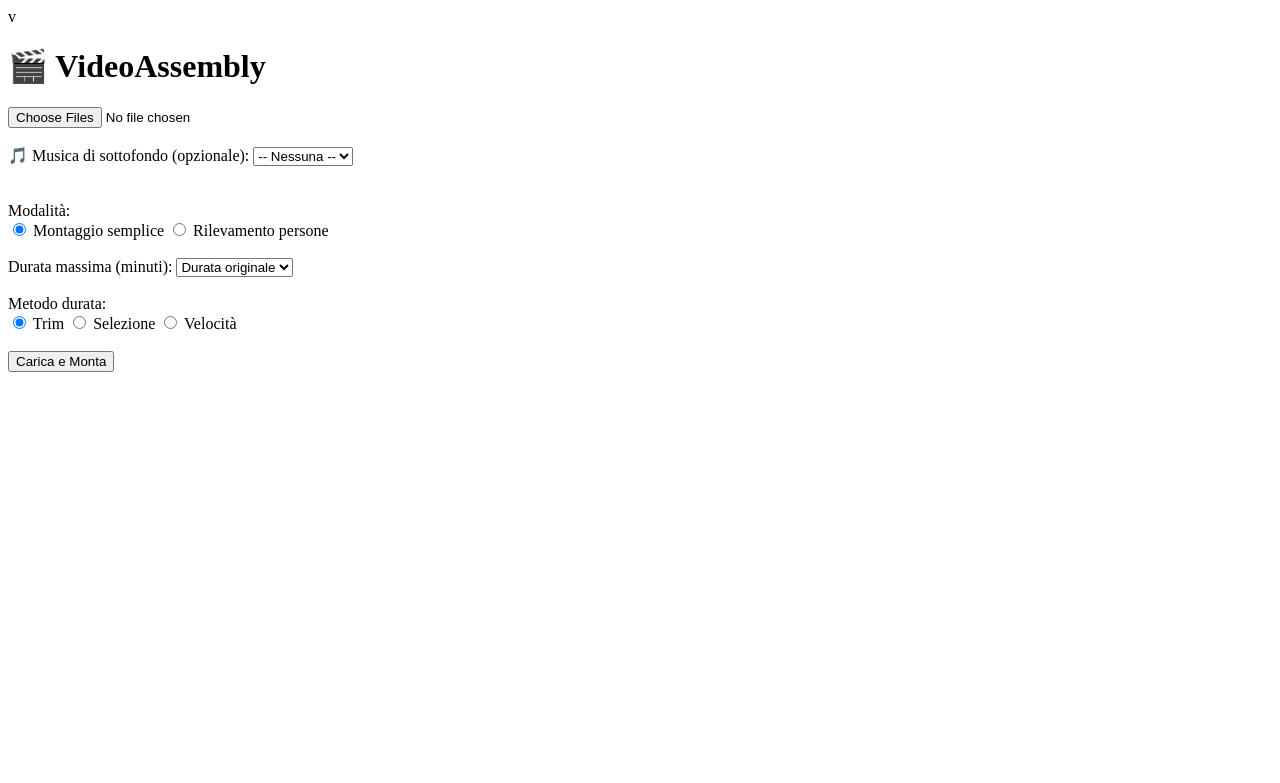
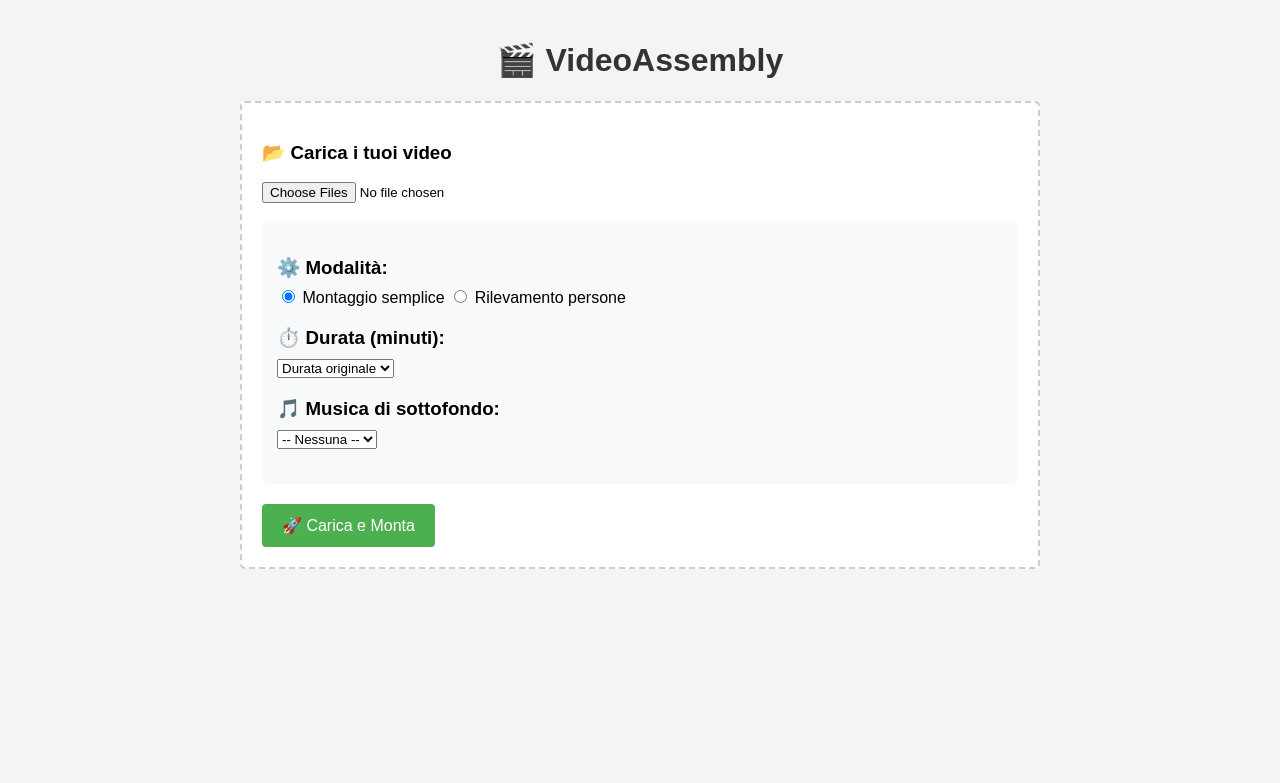
Before and after one commit to blackice282/videoassembly, a PHP site: page / in a window 1280 px wide. Shown: the top 783 px of the page. Run offline with PHP 8.4, Linux system fonts and the light colour scheme; data that the repository does not hold is empty.

Commit message:
Update index.php

```diff
--- a/index.php
+++ b/index.php
@@ -1,5 +1,4 @@
-v<?php
-// Includi i file necessari
+<?php
 require_once 'config.php';
 require_once 'ffmpeg_script.php';
 require_once 'people_detection.php';
@@ -29,7 +28,7 @@ function concatenateTsFiles($tsFiles, $outputFile, $audioPath = null) {
     if ($audioPath && file_exists($audioPath)) {
         $result = process_video($tempMerged, $audioPath);
         if ($result['success']) {
-            copy(parse_url($result['video_url'], PHP_URL_PATH), $outputFile);
+            copy($result['video_url'], $outputFile);
         } else {
             copy($tempMerged, $outputFile);
         }
@@ -47,16 +46,13 @@ function cleanupTempFiles($files, $keepOriginals = false) {
         }
     }
 }
-// Gestione dell'invio del form
+
 if ($_SERVER["REQUEST_METHOD"] == "POST") {
     createUploadsDir();
-    set_time_limit(300); // 5 minuti
+    set_time_limit(300);
 
     $mode = $_POST['mode'] ?? 'simple';
     $targetDuration = (isset($_POST['duration']) && is_numeric($_POST['duration'])) ? intval($_POST['duration']) * 60 : 0;
-    $durationMethod = $_POST['duration_method'] ?? 'trim';
-    setConfig('duration_editor.method', $durationMethod);
-
     $selectedAudio = isset($_POST['audio']) ? trim($_POST['audio']) : '';
     $audioPath = $selectedAudio ? realpath(__DIR__ . "/musica/" . $selectedAudio) : null;
 
@@ -65,7 +61,7 @@ if ($_SERVER["REQUEST_METHOD"] == "POST") {
         if (!$deps['ffmpeg']) {
             echo "<div style='background: #f8d7da; padding: 10px; border-radius: 5px; margin: 10px 0; color: #721c24;'>";
             echo "<strong>⚠️ Errore: FFmpeg non disponibile</strong><br>";
-            echo "Il rilevamento persone richiede FFmpeg. Il sistema non può funzionare senza questa dipendenza.";
+            echo "Il rilevamento persone richiede FFmpeg.";
             echo "</div>";
             exit;
         }
@@ -92,18 +88,13 @@ if ($_SERVER["REQUEST_METHOD"] == "POST") {
 
                     if ($mode === 'detect_people') {
                         echo "🔍 Analisi del video: $name<br>";
-                        $start_time = microtime(true);
                         $detectionResult = detectMovingPeople($destination);
-                        $detection_time = round(microtime(true) - $start_time, 1);
-
                         if ($detectionResult['success']) {
-                            $num_segments = count($detectionResult['segments']);
-                            echo "👥 Rilevate $num_segments scene in $detection_time secondi<br>";
                             foreach ($detectionResult['segments'] as $segment) {
                                 $segments_to_process[] = $segment;
                             }
                         } else {
-                            echo "⚠️ " . $detectionResult['message'] . " nel file: $name<br>";
+                            echo "⚠️ " . $detectionResult['message'] . "<br>";
                         }
                     } else {
                         $tsFile = getConfig('paths.uploads', 'uploads') . '/' . pathinfo($name, PATHINFO_FILENAME) . '.ts';
@@ -116,12 +107,9 @@ if ($_SERVER["REQUEST_METHOD"] == "POST") {
             }
         }
         echo "</div>";
+
         if ($mode === 'detect_people' && count($segments_to_process) > 0) {
-            echo "<br>⏳ <strong>Finalizzazione del montaggio...</strong><br>";
-
-            $segments_to_process = array_slice($segments_to_process, 0, 20);
             $segment_ts_files = [];
-
             foreach ($segments_to_process as $segment) {
                 $tsFile = pathinfo($segment, PATHINFO_DIRNAME) . '/' . pathinfo($segment, PATHINFO_FILENAME) . '.ts';
                 convertToTs($segment, $tsFile);
@@ -129,44 +117,15 @@ if ($_SERVER["REQUEST_METHOD"] == "POST") {
                     $segment_ts_files[] = $tsFile;
                 }
             }
-
             if (count($segment_ts_files) > 0) {
-                sort($segment_ts_files);
-                $segmentsToUse = $segments_to_process;
-
-                if ($targetDuration > 0) {
-                    echo "⏱️ Adattamento alla durata di " . gmdate("H:i:s", $targetDuration) . "...<br>";
-                    $tempDir = getConfig('paths.temp', 'temp') . '/duration_' . uniqid();
-                    $segmentsDetailedInfo = $detectionResult['segments_info'] ?? [];
-                    $adaptedSegments = adaptSegmentsToDuration($segmentsToUse, $targetDuration, $tempDir, $segmentsDetailedInfo);
-
-                    if (!empty($adaptedSegments)) {
-                        $segmentsToUse = $adaptedSegments;
-                        $segment_ts_files = [];
-                        foreach ($adaptedSegments as $segment) {
-                            $tsFile = pathinfo($segment, PATHINFO_DIRNAME) . '/' . pathinfo($segment, PATHINFO_FILENAME) . '.ts';
-                            convertToTs($segment, $tsFile);
-                            if (file_exists($tsFile)) {
-                                $segment_ts_files[] = $tsFile;
-                            }
-                        }
-                    }
-                }
-
-                $timestamp = date('Ymd_His');
-                $outputFinal = getConfig('paths.uploads', 'uploads') . '/video_montato_' . $timestamp . '.mp4';
-                echo "🔄 Creazione del video finale con " . count($segment_ts_files) . " segmenti...<br>";
-                $start_time = microtime(true);
+                $outputFinal = getConfig('paths.uploads', 'uploads') . '/video_montato_' . date('Ymd_His') . '.mp4';
                 concatenateTsFiles($segment_ts_files, $outputFinal, $audioPath);
-                $time = round(microtime(true) - $start_time, 1);
-
-                echo "<br>🎉 <strong>Montaggio completato in $time secondi!</strong><br>";
-                echo "<a href='$outputFinal' download>📥 Scarica il video</a><br>";
+                echo "<br><strong>✅ Video pronto:</strong> <a href='$outputFinal' download>Scarica il video</a>";
             }
         } else if (count($uploaded_ts_files) > 1) {
             $outputFinal = getConfig('paths.uploads', 'uploads') . '/final_video_' . date('Ymd_His') . '.mp4';
             concatenateTsFiles($uploaded_ts_files, $outputFinal, $audioPath);
-            echo "<br>🎉 <strong>Montaggio completato!</strong> <a href='$outputFinal' download>Scarica il video</a>";
+            echo "<br><strong>✅ Video pronto:</strong> <a href='$outputFinal' download>Scarica il video</a>";
         } else {
             echo "<br>⚠️ Carica almeno due video.";
         }
@@ -181,6 +140,57 @@ if ($_SERVER["REQUEST_METHOD"] == "POST") {
 <head>
     <meta charset="UTF-8">
     <title>VideoAssembly</title>
+    <style>
+        body {
+            font-family: Arial, sans-serif;
+            max-width: 800px;
+            margin: 0 auto;
+            padding: 20px;
+            background: #f4f4f4;
+        }
+        h1 {
+            color: #333;
+            text-align: center;
+        }
+        .upload-container {
+            border: 2px dashed #ccc;
+            padding: 20px;
+            border-radius: 5px;
+            background: #fff;
+            margin-top: 20px;
+        }
+        .options {
+            margin: 20px 0;
+            padding: 15px;
+            background: #f8f9fa;
+            border-radius: 5px;
+        }
+        .option-group {
+            margin-bottom: 20px;
+        }
+        .option-group h3 {
+            margin-bottom: 8px;
+        }
+        select, input[type="file"], button {
+            display: block;
+            margin-top: 10px;
+        }
+        button {
+            background: #4CAF50;
+            color: white;
+            padding: 12px 20px;
+            border: none;
+            border-radius: 4px;
+            cursor: pointer;
+            font-size: 16px;
+        }
+        button:hover {
+            background: #45a049;
+        }
+        audio {
+            margin-top: 10px;
+        }
+    </style>
     <script>
         function previewAudio(file) {
             const audio = document.getElementById("audioPreview");
@@ -197,47 +207,49 @@ if ($_SERVER["REQUEST_METHOD"] == "POST") {
 </head>
 <body>
     <h1>🎬 VideoAssembly</h1>
+    <div class="upload-container">
         <form method="POST" enctype="multipart/form-data">
+            <h3>📂 Carica i tuoi video</h3>
             <input type="file" name="files[]" multiple required>
 
-        <br><br>
-        <label>🎵 Musica di sottofondo (opzionale):</label>
+            <div class="options">
+                <div class="option-group">
+                    <h3>⚙️ Modalità:</h3>
+                    <label><input type="radio" name="mode" value="simple" checked> Montaggio semplice</label>
+                    <label><input type="radio" name="mode" value="detect_people"> Rilevamento persone</label>
+                </div>
+
+                <div class="option-group">
+                    <h3>⏱️ Durata (minuti):</h3>
+                    <select name="duration">
+                        <option value="0">Durata originale</option>
+                        <option value="1">1 minuto</option>
+                        <option value="3">3 minuti</option>
+                        <option value="5">5 minuti</option>
+                        <option value="10">10 minuti</option>
+                        <option value="15">15 minuti</option>
+                    </select>
+                </div>
+
+                <div class="option-group">
+                    <h3>🎵 Musica di sottofondo:</h3>
                     <select name="audio" onchange="previewAudio(this.value)">
                         <option value="">-- Nessuna --</option>
                         <?php
-            foreach (scandir(__DIR__ . '/musica') as $file) {
+                        $musicaDir = __DIR__ . '/musica';
+                        foreach (scandir($musicaDir) as $file) {
                             if (preg_match('/\.(mp3|wav)$/i', $file)) {
                                 echo "<option value=\"$file\">$file</option>";
                             }
                         }
                         ?>
                     </select>
-        <br>
-        <audio id="audioPreview" controls style="display:none; margin-top:10px;"></audio>
+                    <audio id="audioPreview" controls style="display:none;"></audio>
+                </div>
+            </div>
 
-        <br><br>
-        <label>Modalità:</label><br>
-        <input type="radio" name="mode" value="simple" checked> Montaggio semplice
-        <input type="radio" name="mode" value="detect_people"> Rilevamento persone
-
-        <br><br>
-        <label>Durata massima (minuti):</label>
-        <select name="duration">
-            <option value="0">Durata originale</option>
-            <option value="1">1 minuto</option>
-            <option value="3">3 minuti</option>
-            <option value="5">5 minuti</option>
-            <option value="10">10 minuti</option>
-        </select>
-
-        <br><br>
-        <label>Metodo durata:</label><br>
-        <input type="radio" name="duration_method" value="trim" checked> Trim
-        <input type="radio" name="duration_method" value="select"> Selezione
-        <input type="radio" name="duration_method" value="speed"> Velocità
-
-        <br><br>
-        <button type="submit">Carica e Monta</button>
+            <button type="submit">🚀 Carica e Monta</button>
         </form>
+    </div>
 </body>
 </html>
```
Lines whose indentation alone changed are shown as unchanged.
